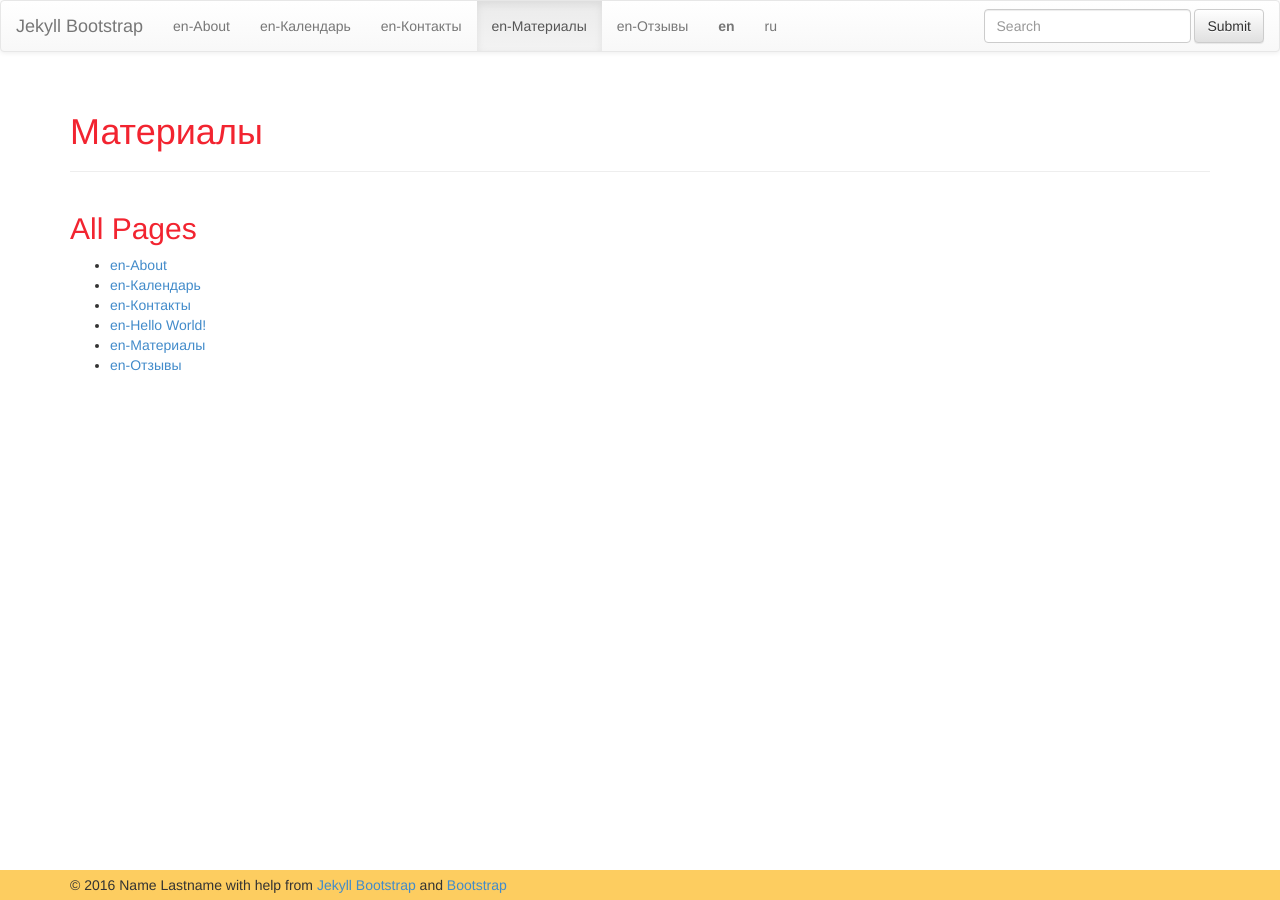
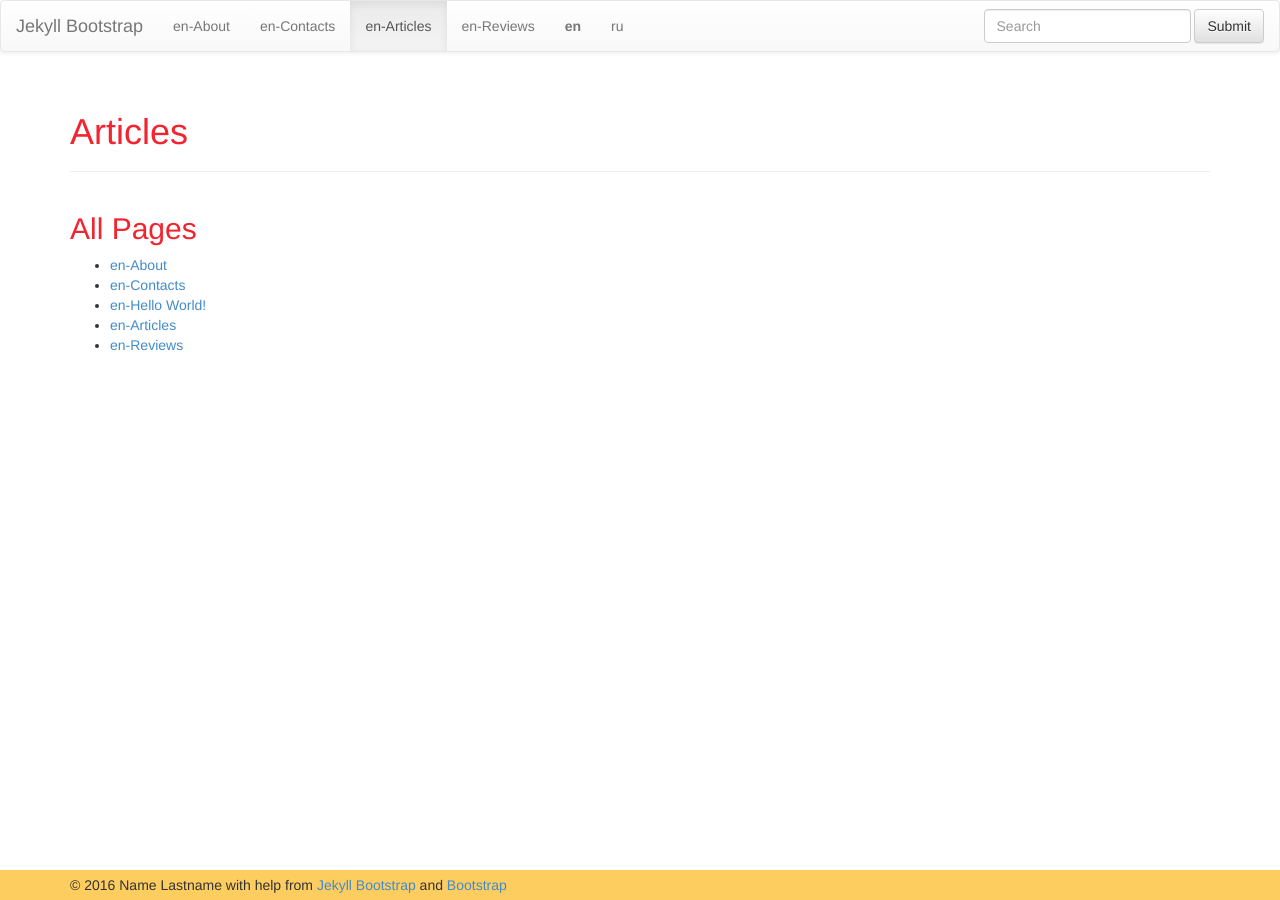
Before and after one commit to happy4upa/MedAc, a Jekyll site: the page built from en/materials.html, in a window 1280 px wide. Built offline with Jekyll 4.4.1, drawn with Linux system fonts in a browser that asks for light colours; nearby versions of some CDN libraries.

```diff
--- a/en/contacts.html
+++ b/en/contacts.html
@@ -1,6 +1,6 @@
 ---
 layout: page
-title: Контакты
+title: Contacts
 header: contacts
 group: navigation
 lang: en
--- a/en/materials.html
+++ b/en/materials.html
@@ -1,7 +1,7 @@
 ---
 postvar: false
 layout: page
-title: Материалы
+title: Articles
 header: materials
 group: navigation
 lang: en
--- a/en/reviews.html
+++ b/en/reviews.html
@@ -1,6 +1,6 @@
 ---
 layout: page
-title: Отзывы
+title: Reviews
 header: reviews
 group: navigation
 lang: en
```
Also changed, not shown: _posts/events/2016-01-01-event0.md (+1 -2 lines), _posts/events/en/2016-01-01-event0.md (+1 -2 lines), calendar.html (deleted, +0 -21 lines), en/calendar.html (deleted, +0 -21 lines).
